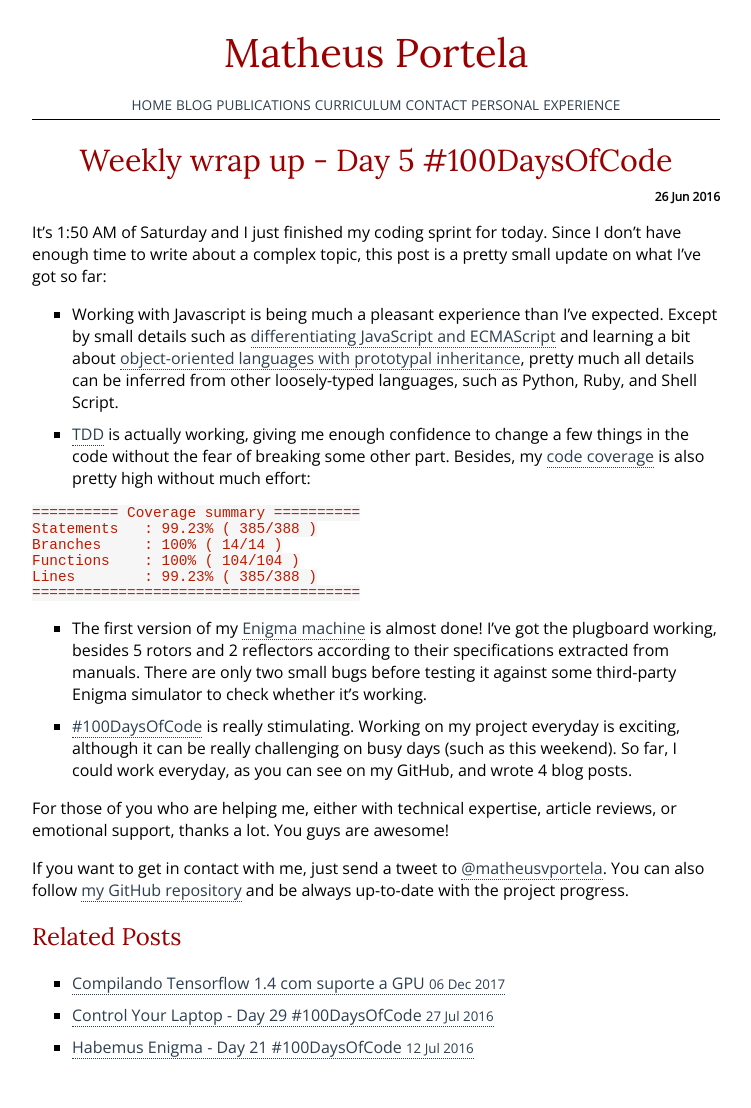
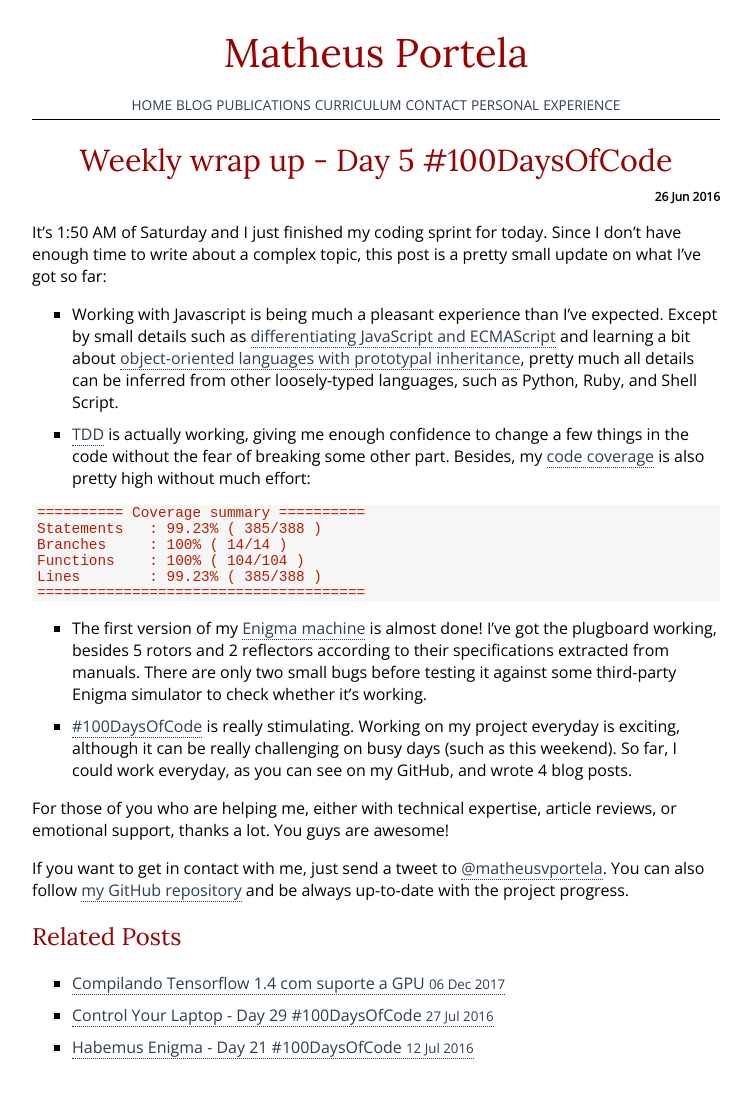
Before and after one commit to matheusportela/matheusportela.github.io, a Jekyll site: the page built from _posts/2016-06-25-day-5-weekly-wrap-up.md, in a window 1280 px wide. Shown: the whole page, without its empty margins (264-1015 px from the left). Built offline with Jekyll 4.4.1, drawn with Linux system fonts in a browser that asks for light colours; some web fonts are replaced.

Commit message:
Fix CSS for overflow-x in pre code

```diff
--- a/assets/css/main.css
+++ b/assets/css/main.css
@@ -43,10 +43,17 @@
     font-size: 1em;
 }
 
+pre {
+    background-color: #f6f6f6;
+    border-radius: 2px;
+    padding: 0 5px;
+    overflow-x: scroll;
+}
+
 code {
     font-family: 'Droid Sans Mono', monospace;
     font-size: 0.9em;
-    color: #BC1B00;
+    color: #bc1b00;
     background-color: #f6f6f6;
     border-radius: 2px;
     padding: 0 5px;
@@ -64,7 +71,7 @@
 }
 
 a:hover {
-    color: #BC1B00;
+    color: #bc1b00;
 }
 
 img {
@@ -108,7 +115,7 @@
 }
 
 .navbar-item-active {
-    color: #BC1B00;
+    color: #bc1b00;
 }
 
 .page, .post, .related {
```
Also changed, not shown: _posts/2017-12-05-tensorflow-com-gpu.md (+6 -6 lines).
